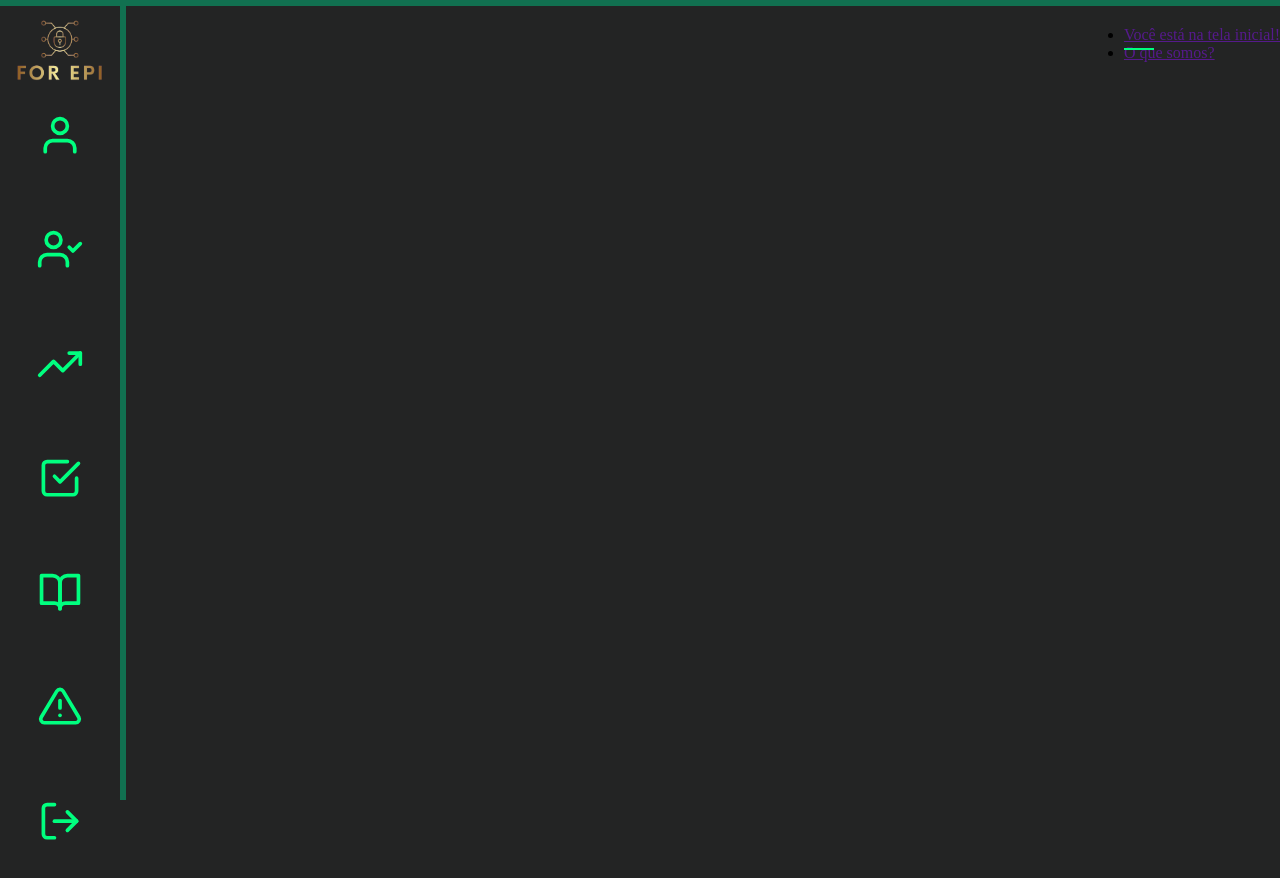
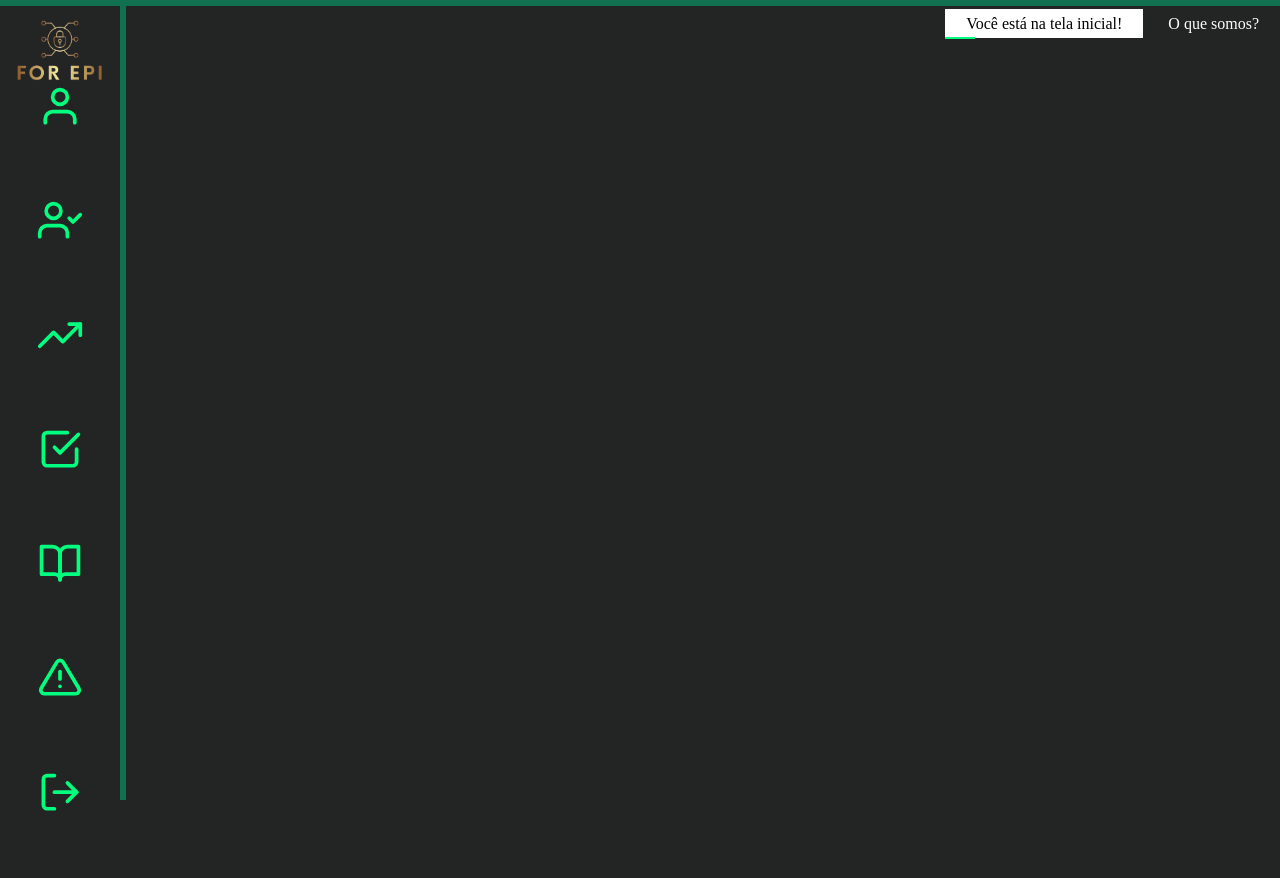
Before and after one commit to Gabriel-Ferro/For-Epi, a plain HTML site: page src/html/Index.html in a window 1280 px wide. Shown: the top 878 px of the page. After the commit the page ends 849 px from the top, so only its background shows below. Drawn offline with nearby package versions, Linux system fonts and the light colour scheme.

Commit message:
S01 - 30/05/2022 - Letícia - Adição do CSS - Menu de navegação

```diff
--- a/src/css/Style-Index.css
+++ b/src/css/Style-Index.css
@@ -294,3 +294,31 @@ input[type="email"]:focus {
   width: 450px;
   font-size: 1.4rem;
 }
+
+ul{
+    float: right;
+    list-style-type: none;
+    margin-top: 5px;
+  }
+
+  ul li{
+    display: inline-block;
+  }
+
+  ul li a{
+    text-decoration: none;
+    color: #fff;
+    padding: 5px 20px;
+    border: 1px solid transparent;
+    transition: 0.6s ease;
+  }
+
+  ul li a:hover{
+    background-color: #fff;
+    color: #000;
+  }
+
+  ul li.active a{
+    background-color: #fff;
+    color: #000;
+  }
```
